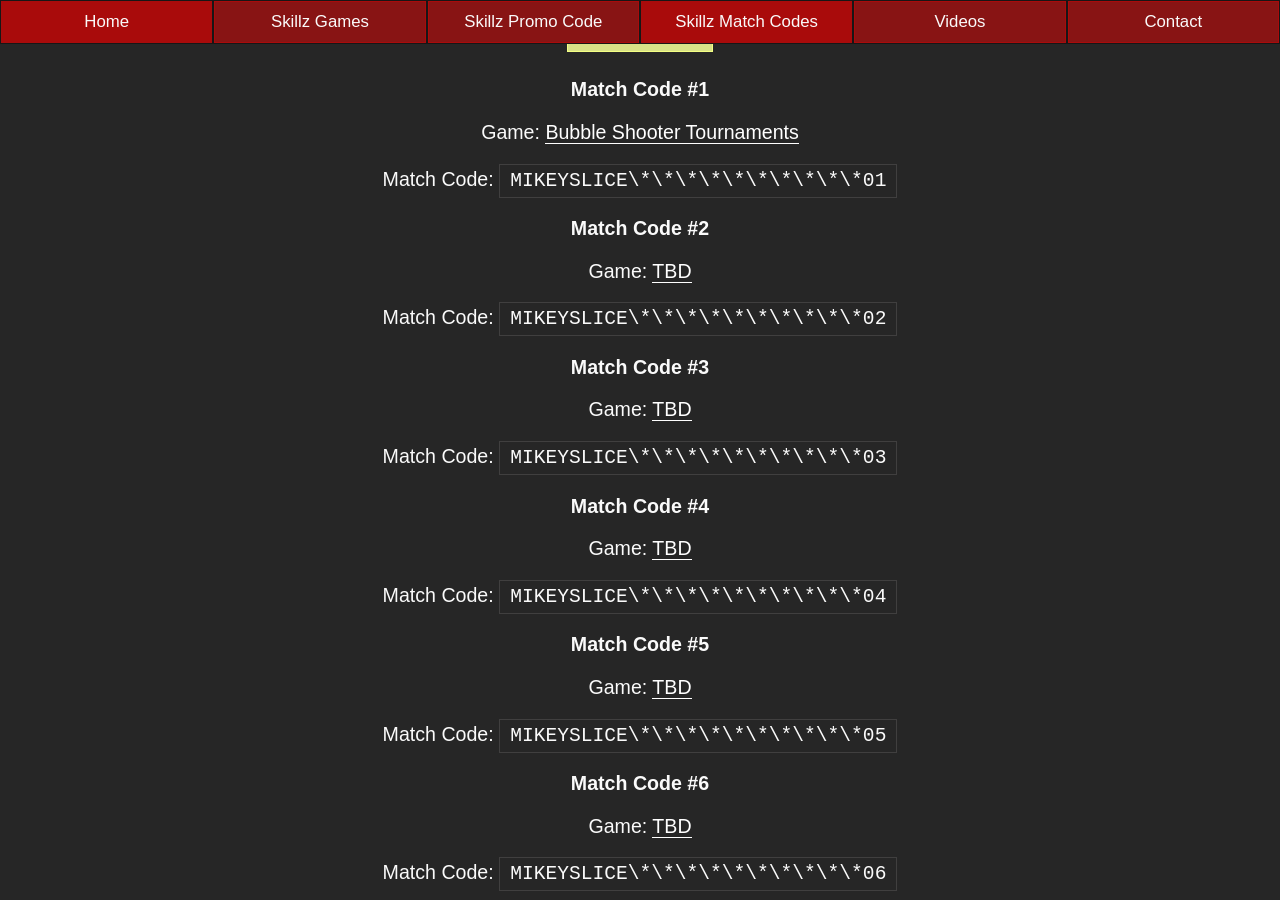
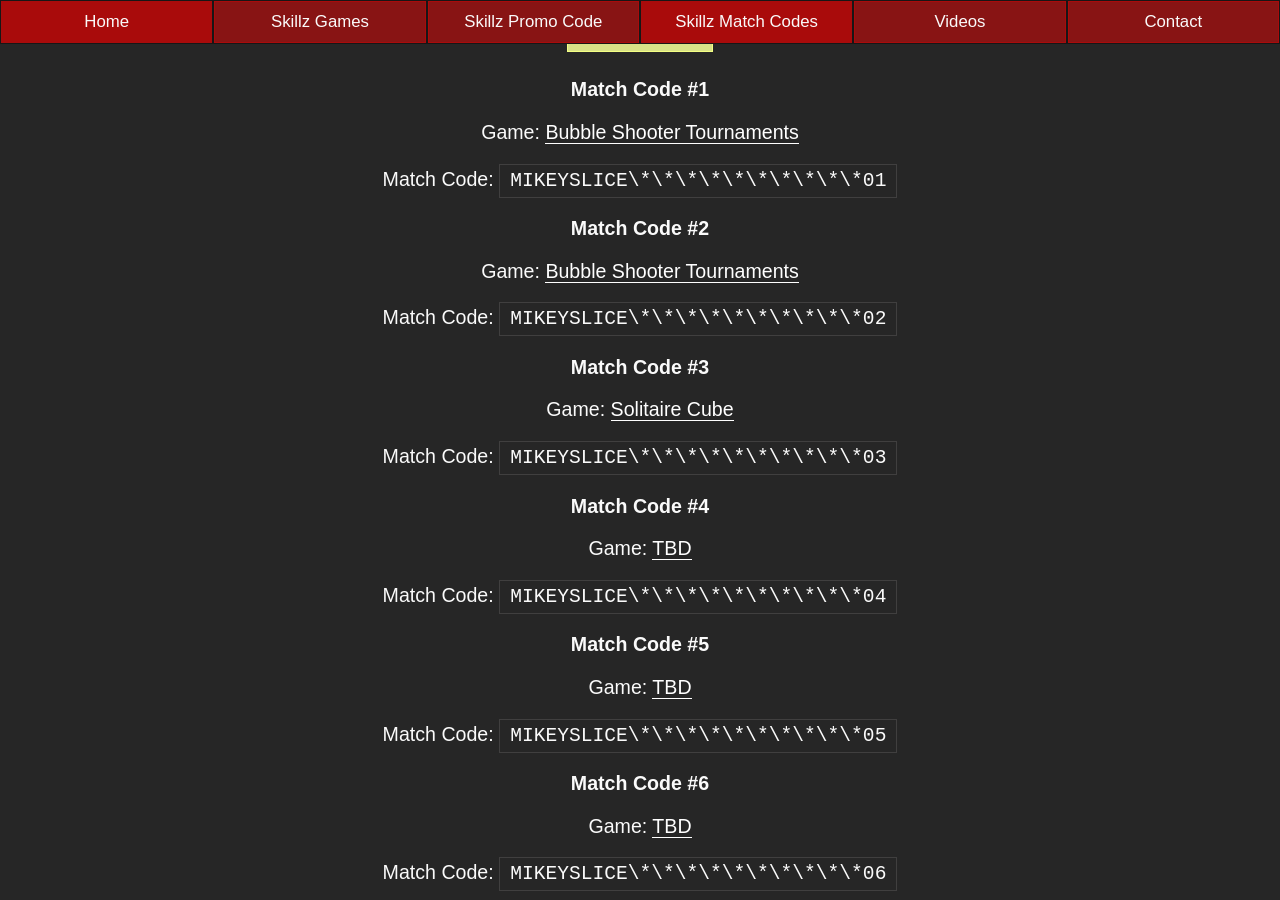
Before and after one commit to mikeyslice/esports-medium, a Jekyll site: the page built from skillz-match-codes.md, in a window 1280 px wide and 900 px high, scrolled down 3355 px. Built offline with Jekyll 4.4.1, drawn with Linux system fonts in a browser that asks for light colours.

Commit message:
Update Skillz Match Codes “skillz-match-codes”

```diff
--- a/_includes/pages/skillz-match-codes.html
+++ b/_includes/pages/skillz-match-codes.html
@@ -111,13 +111,13 @@
 
 <h3>Match Code #2</h3>
 
-<p>Game: <a href="/skillz-games/">TBD</a><p>
+<p>Game: <a href="/skillz-games/">Bubble Shooter Tournaments</a><p>
 
 <p>Match Code: <code>MIKEYSLICE\*\*\*\*\*\*\*\*\*\*02</code></p>
 
 <h3>Match Code #3</h3>
 
-<p>Game: <a href="/skillz-games/">TBD</a><p>
+<p>Game: <a href="/skillz-games/">Solitaire Cube</a><p>
 
 <p>Match Code: <code>MIKEYSLICE\*\*\*\*\*\*\*\*\*\*03</code></p>
 
```
